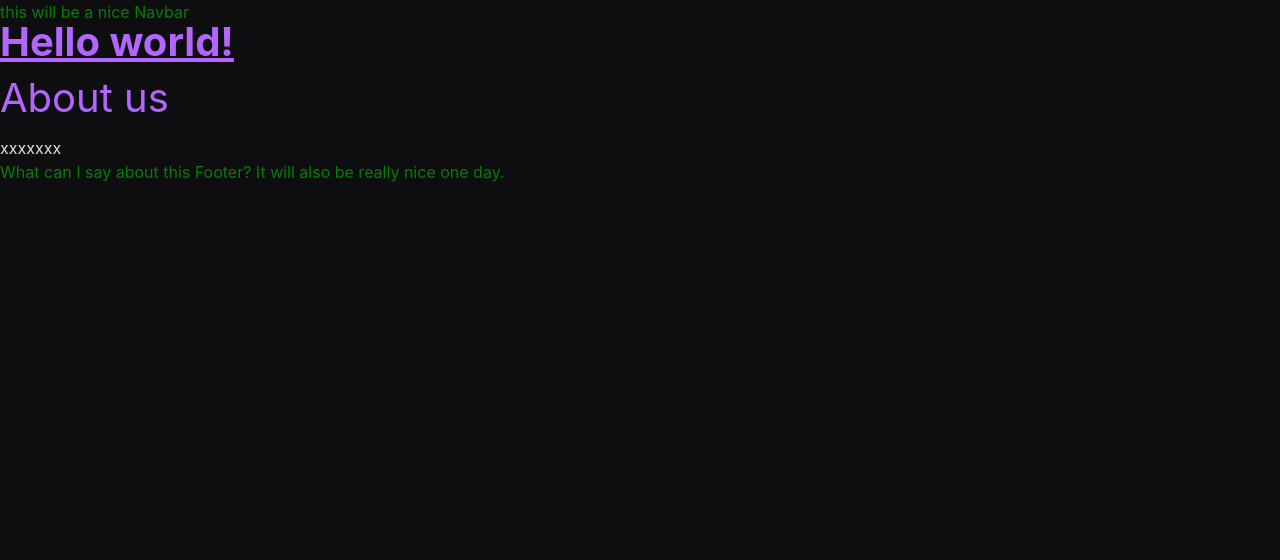
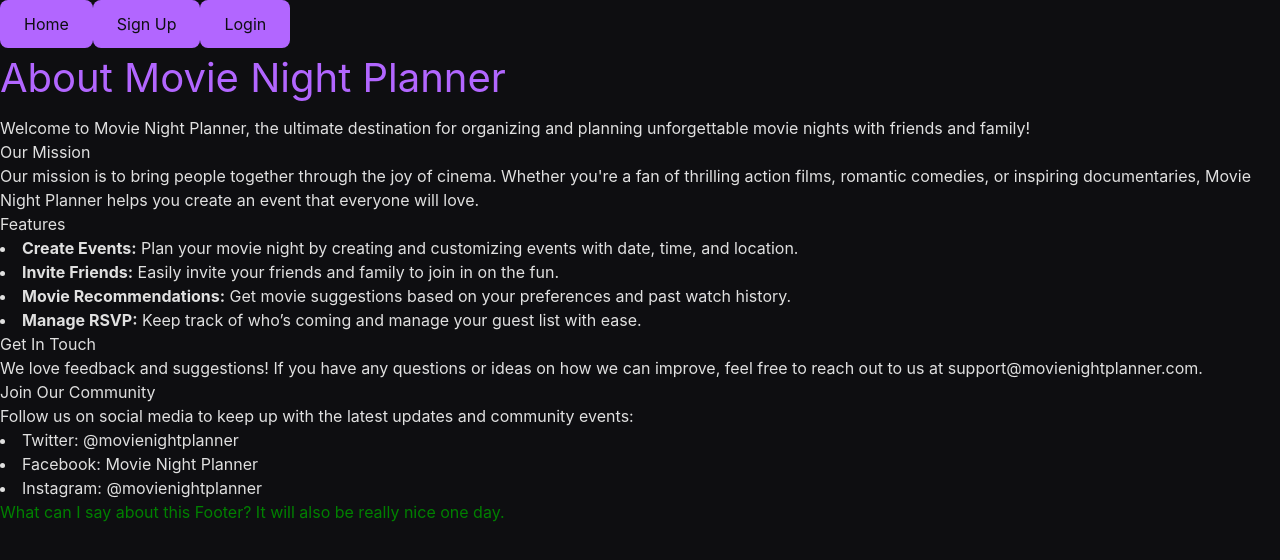
Before and after one commit to cinema-time/cinema-time-frontend, a React (Vite) app: page /about in a window 1280 px wide. Shown: the top 560 px of the page. Built offline with nearby package versions, Linux system fonts and the light colour scheme.

Commit message:
login and sign up page nav bar

```diff
--- a/src/App.jsx
+++ b/src/App.jsx
@@ -18,10 +18,9 @@ function App() {
     <>
       <NavBar />
 
-			<h1 className="text-3xl font-bold underline">Hello world!</h1>
-
       <Routes>
-				<Route path="/" element={<LoginPage />} />
+        <Route path="/" element={<EventListPage />} />
+        <Route path="/login" element={<LoginPage />} />
         <Route path="/signup" element={<SignupPage />} />
         <Route path="/films/:filmId" element={<FilmDetailsPage />} />
         <Route path="/filmlist" element={<FilmListPage />} />
--- a/src/components/IsAnon.jsx
+++ b/src/components/IsAnon.jsx
@@ -0,0 +1,23 @@
+// src/components/IsAnon.jsx
+
+import { useContext } from "react";
+import { AuthContext } from "../context/auth.context";
+import { Navigate } from "react-router-dom";
+
+function IsAnon( { children } ) {
+
+  const { isLoggedIn, isLoading } = useContext(AuthContext);
+
+  // If the authentication is still loading ⏳
+  if (isLoading) return <p>Loading ...</p>;
+
+  if (isLoggedIn) {
+    // If the user is logged in, navigate to the home page ❌
+    return <Navigate to="/" />;
+  } else {
+    // If the user is not logged in, allow to see the page ✅
+    return children;
+  }
+}
+
+export default IsAnon;
--- a/src/components/IsPrivate.jsx
+++ b/src/components/IsPrivate.jsx
@@ -0,0 +1,23 @@
+// src/components/IsPrivate.jsx
+
+import { useContext } from "react";
+import { AuthContext } from "../context/auth.context";
+import { Navigate } from "react-router-dom";
+
+function IsPrivate( { children } ) {
+
+  const { isLoggedIn, isLoading } = useContext(AuthContext);
+
+  // If the authentication is still loading ⏳
+  if (isLoading) return <p>Loading ...</p>;
+
+  if (!isLoggedIn) {
+  // If the user is not logged in ❌
+    return <Navigate to="/login" />;
+  } else {
+  // If the user is logged in, allow to see the page ✅
+    return children;
+  }
+}
+
+export default IsPrivate;
--- a/src/components/Navbar.jsx
+++ b/src/components/Navbar.jsx
@@ -1,9 +1,48 @@
-function NavBar(){
-    return (
-        <div>
-<p style={{ color: 'green' }}>this will be a nice Navbar</p>
-        </div>
-    )
+import { Link, useNavigate } from "react-router-dom";  // Import useNavigate
+import { useContext } from "react";
+import { AuthContext } from "../context/auth.context";
+
+function Navbar() {
+  const { isLoggedIn, user, logOutUser } = useContext(AuthContext);
+  const navigate = useNavigate();  // Initialize useNavigate hook
+
+  const handleLogout = () => {
+    logOutUser();
+    navigate("/login");  // Redirect to login page after logging out
+  };
+
+  return (
+    <nav>
+      <Link to="/">
+        <button>Home</button>
+      </Link>
+
+      {isLoggedIn && (
+        <>
+          <Link to="/events">
+            <button>Events</button>
+          </Link>
+          <Link to="/filmlist">
+            <button>Films</button>
+          </Link>
+
+          <button onClick={handleLogout}>Logout</button>
+          <span>{user && user.name}</span>
+        </>
+      )}
+
+      {!isLoggedIn && (
+        <>
+          <Link to="/signup">
+            <button>Sign Up</button>
+          </Link>
+          <Link to="/login">
+            <button>Login</button>
+          </Link>
+        </>
+      )}
+    </nav>
+  );
 }
 
-export default NavBar
+export default Navbar;
--- a/src/pages/About.jsx
+++ b/src/pages/About.jsx
@@ -1,10 +1,42 @@
-function About (){
-    return (
-        <div>
-        <h1>About us</h1>
-        <p>xxxxxxx</p>
-        </div>
-    )
+import React from 'react';
+
+function About() {
+  return (
+    <div className="about-page">
+      <h1>About Movie Night Planner</h1>
+      <p>
+        Welcome to Movie Night Planner, the ultimate destination for organizing and planning unforgettable movie nights with friends and family!
+      </p>
+
+      <h2>Our Mission</h2>
+      <p>
+        Our mission is to bring people together through the joy of cinema. Whether you're a fan of thrilling action films, romantic comedies, or inspiring documentaries, Movie Night Planner helps you create an event that everyone will love.
+      </p>
+
+      <h2>Features</h2>
+
+        <li><strong>Create Events:</strong> Plan your movie night by creating and customizing events with date, time, and location.</li>
+        <li><strong>Invite Friends:</strong> Easily invite your friends and family to join in on the fun.</li>
+        <li><strong>Movie Recommendations:</strong> Get movie suggestions based on your preferences and past watch history.</li>
+        <li><strong>Manage RSVP:</strong> Keep track of who’s coming and manage your guest list with ease.</li>
+
+
+      <h2>Get In Touch</h2>
+      <p>
+        We love feedback and suggestions! If you have any questions or ideas on how we can improve, feel free to reach out to us at support@movienightplanner.com.
+      </p>
+
+      <h2>Join Our Community</h2>
+      <p>
+        Follow us on social media to keep up with the latest updates and community events:
+
+          <li>Twitter: @movienightplanner</li>
+          <li>Facebook: Movie Night Planner</li>
+          <li>Instagram: @movienightplanner</li>
+
+      </p>
+    </div>
+  );
 }
 
-export default  About;
+export default About;
--- a/src/pages/EventListPage.jsx
+++ b/src/pages/EventListPage.jsx
@@ -7,25 +7,17 @@ const API_URL = "http://localhost:5005";
 function EventListPage() {
   const [event, setEvent] = useState([]);
 
-  const getAllEvents = () => {
+  useEffect(() => {
+    const token = localStorage.getItem('authToken');
 axios
-     .get(
-     `${API_URL}/events`,
-     { headers: { Authorization: `Bearer ${storedToken}` } }
-   )
-     .then((response) => setProjects(response.data))
-     .catch((error) => console.log(error));
- };
-
-  useEffect(() => {
-    axios
-      .get(`${API_URL}/events`)
+    .get(`${API_URL}/api/events`, {
+      headers: { Authorization: `Bearer ${token}` }
+    })
     .then((response) => {
       setEvent(response.data);
     })
     .catch((e) => console.log("Error getting events from the api...", e));
 }, []);
-
   return (
     <div className="event-card">
       {event.map((eventObj) => {
--- a/src/pages/LoginPage.jsx
+++ b/src/pages/LoginPage.jsx
@@ -1,13 +1,10 @@
 import { useState, useContext } from "react";
 import axios from "axios";
 import { Link, useNavigate } from "react-router-dom";
-import { AuthContext } from "../context/auth.context"
-
+import { AuthContext } from "../context/auth.context";
 
 // Import the string from the .env with URL of the API/server - http://localhost:5005
 const API_URL = import.meta.env.VITE_API_URL;
-
-
 
 function LoginPage() {
   const [email, setEmail] = useState("");
@@ -26,7 +23,7 @@ function LoginPage() {
     const requestBody = { email, password };
 
     axios
-      .post(`${API_URL}/login`, requestBody)
+      .post(`${API_URL}/auth/login`, requestBody)
       .then((response) => {
         console.log("JWT token", response.data.authToken);
 
```
Lines whose indentation alone changed are shown as unchanged.
